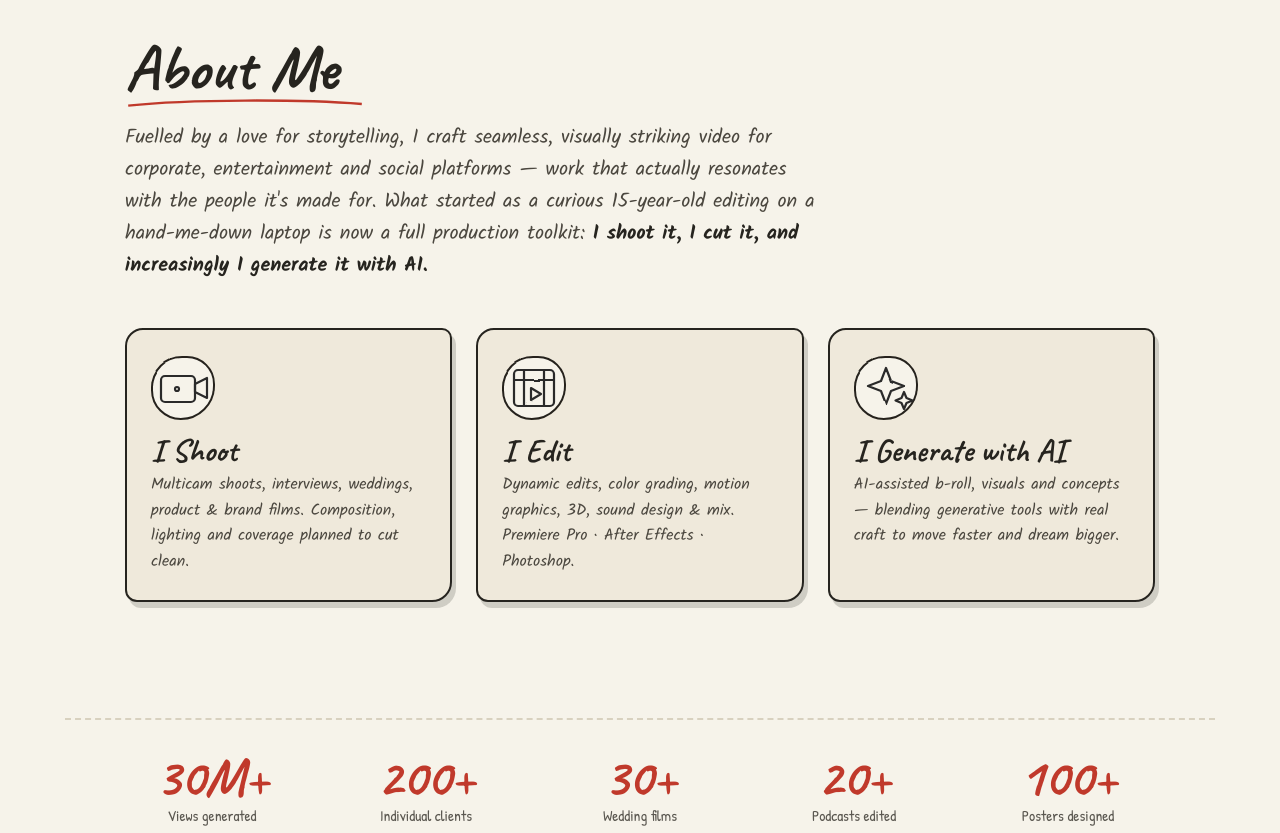
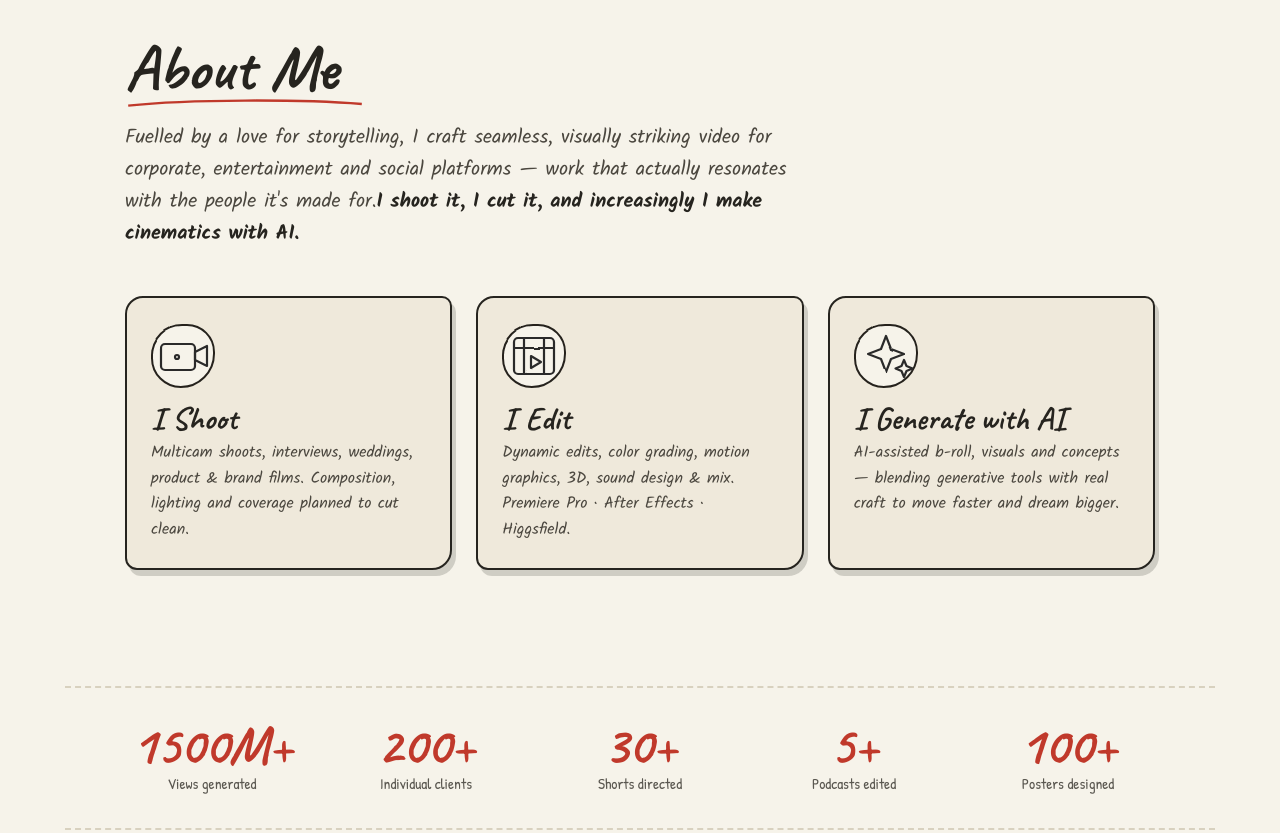
Before and after one commit to saranvisuals/Saranportfolio, a plain HTML site: page index.html in a window 1280 px wide. Shown: the part 880-1713 px from the top of the page. Drawn offline with Linux system fonts and the light colour scheme.

Commit message:
Update index.html

```diff
--- a/index.html
+++ b/index.html
@@ -4,7 +4,7 @@
 <meta charset="UTF-8" />
 <meta name="viewport" content="width=device-width, initial-scale=1.0" />
 <title>Saran S — Video Producer · Shoot · Edit · AI</title>
-<meta name="description" content="Saran S — Video Producer from Bangalore, India. I shoot, I edit, and I generate with AI. 30M+ views across brands and creators." />
+<meta name="description" content="Saran S — Video Producer from Bangalore, India. I shoot, I edit, and I generate with AI. 150M+ views across brands and creators." />
 <link rel="preconnect" href="https://fonts.googleapis.com" />
 <link rel="preconnect" href="https://fonts.gstatic.com" crossorigin />
 <link href="https://fonts.googleapis.com/css2?family=Caveat:wght@500;600;700&family=Kalam:wght@300;400;700&family=Patrick+Hand&display=swap" rel="stylesheet" />
@@ -56,7 +56,7 @@
         I <span class="scribble">shoot</span>. I <span class="scribble">edit</span>. I <span class="scribble">generate with AI</span>.
       </p>
       <p class="hero-sub">
-        A self-taught filmmaker who has been creating since 15 — turning ideas into
+        A self-taught filmmaker who has been creating since 2021 — turning ideas into
         scroll-stopping video for brands, coaches and creators. Story first, craft always.
       </p>
       <div class="hero-actions">
@@ -64,7 +64,7 @@
         <a href="#contact" class="btn btn-line">Let's talk</a>
       </div>
       <div class="hero-stats">
-        <div><b data-count="30">0</b><span>Million+ views</span></div>
+        <div><b data-count="150">0</b><span>Million+ views</span></div>
         <div><b data-count="200">0</b><span>Clients served</span></div>
         <div><b data-count="5">0</b><span>Years creating</span></div>
       </div>
@@ -122,9 +122,8 @@
     <p class="about-lead reveal">
       Fuelled by a love for storytelling, I craft seamless, visually striking video for
       corporate, entertainment and social platforms — work that actually resonates with the
-      people it's made for. What started as a curious 15-year-old editing on a hand-me-down
-      laptop is now a full production toolkit: <b>I shoot it, I cut it, and increasingly I
-      generate it with AI.</b>
+      people it's made for.<b>I shoot it, I cut it, and increasingly I
+      make cinematics with AI.</b>
     </p>
     <div class="triad">
       <article class="card reveal">
@@ -143,7 +142,7 @@
           </svg>
         </div>
         <h3>I Edit</h3>
-        <p>Dynamic edits, color grading, motion graphics, 3D, sound design & mix. Premiere Pro · After Effects · Photoshop.</p>
+        <p>Dynamic edits, color grading, motion graphics, 3D, sound design & mix. Premiere Pro · After Effects · Higgsfield.</p>
       </article>
       <article class="card reveal">
         <div class="card-ico sketchy">
@@ -160,10 +159,10 @@
 
 <!-- ===== STATS STRIP ===== -->
 <section class="stats-strip">
-  <div class="stat reveal"><b>30M+</b><span>Views generated</span></div>
+  <div class="stat reveal"><b>1500M+</b><span>Views generated</span></div>
   <div class="stat reveal"><b>200+</b><span>Individual clients</span></div>
-  <div class="stat reveal"><b>30+</b><span>Wedding films</span></div>
-  <div class="stat reveal"><b>20+</b><span>Podcasts edited</span></div>
+  <div class="stat reveal"><b>30+</b><span>Shorts directed</span></div>
+  <div class="stat reveal"><b>5+</b><span>Podcasts edited</span></div>
   <div class="stat reveal"><b>100+</b><span>Posters designed</span></div>
 </section>
 
```
